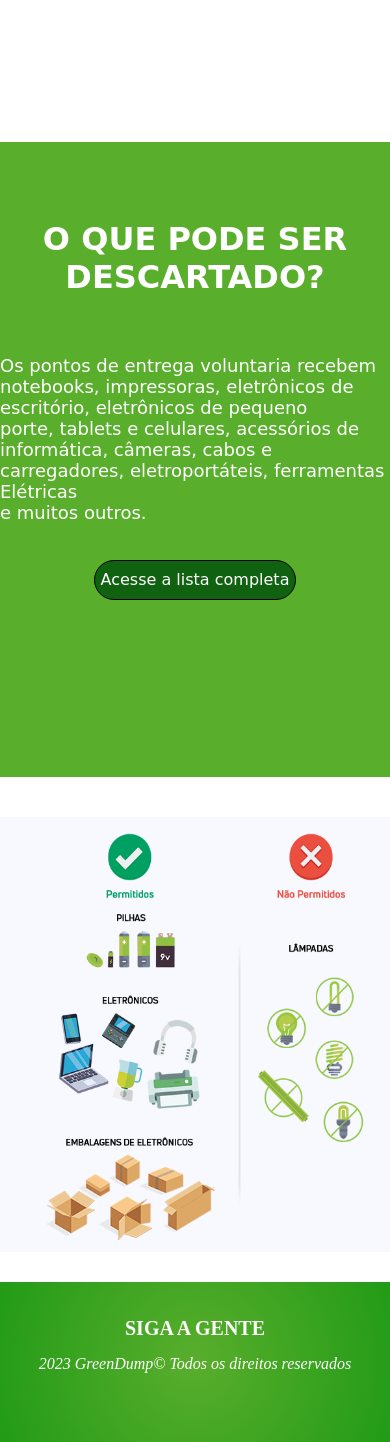
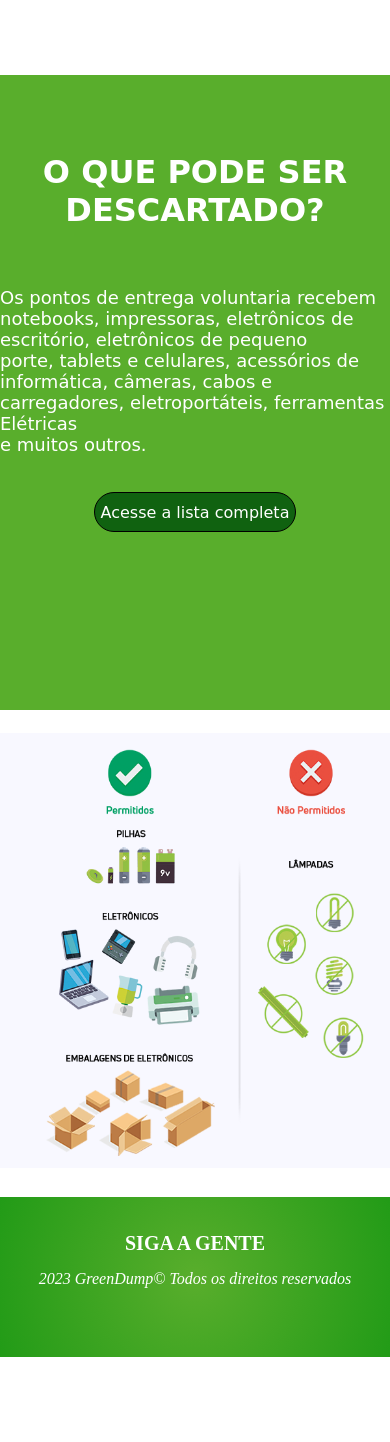
Before and after one commit to iamjonn/GreenDump, a plain HTML site: page index.html in a window 390 px wide. Shown: the part 1799-3241 px from the top of the page. After the commit the page ends 3156 px from the top, so only its background shows below. Drawn offline with Linux system fonts and the light colour scheme.

Commit message:
correção de bugs

```diff
--- a/style.css
+++ b/style.css
@@ -509,13 +509,13 @@ footer {
   }
 
     #Descarte{
-      top: 230vh;
+      top: 222vh;
       height:635px;
       width:100%;
     }
 
     #imagemDescarte{
-      top: 310vh;
+      top: 300vh;
       padding-left:0%;
       margin-left:0%;
       height:435px;
@@ -523,6 +523,6 @@ footer {
     }
 
     footer {
-      top: 365vh;
+      top: 355vh;
       }
 }
```
